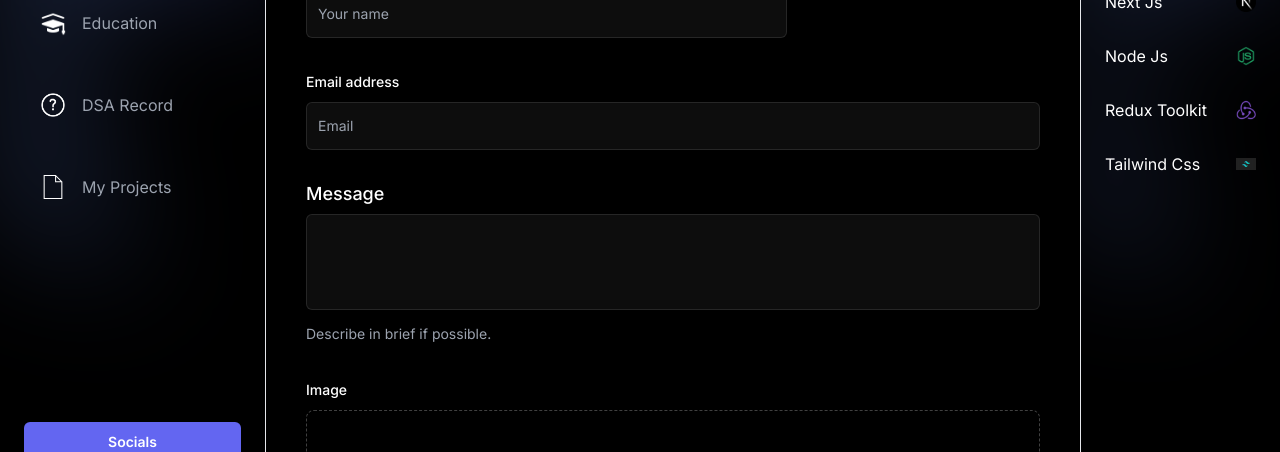
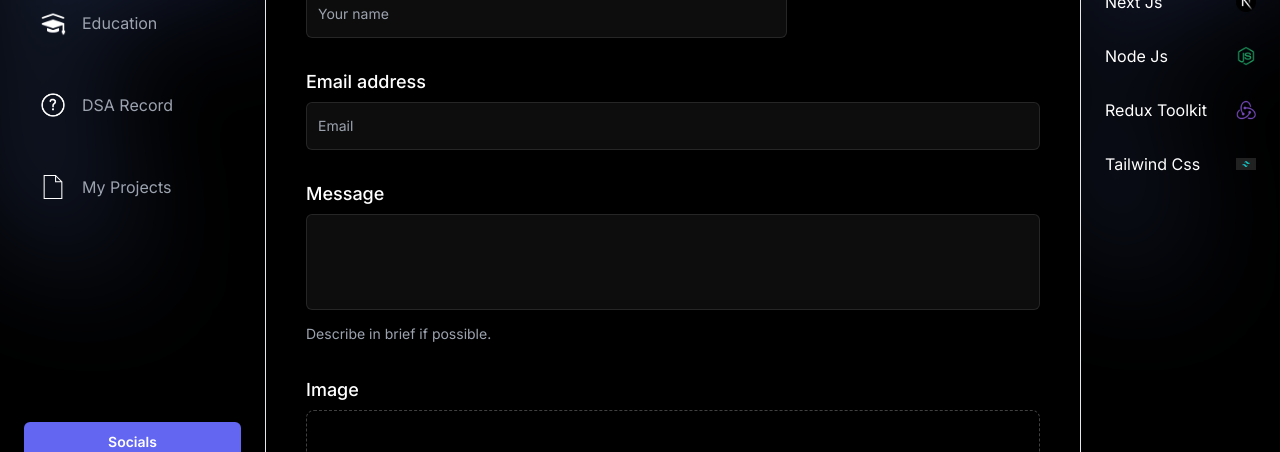
Before and after one commit to DeepanshuAgarwal999/MyPortfolio, a Next.js app: page /connect in a window 1280 px wide. Shown: the part 314-766 px from the top of the page. Built offline with nearby package versions, Linux system fonts and the light colour scheme; grey boxes are pictures that could not be loaded.

Commit message:
fix nav issue

```diff
--- a/src/app/(root)/connect/page.jsx
+++ b/src/app/(root)/connect/page.jsx
@@ -60,7 +60,7 @@ export default function ConnectPage() {
               <div className="sm:col-span-4">
                 <label
                   htmlFor="email"
-                  className="block text-sm font-medium leading-6 text-white"
+                  className="block text-lg font-medium leading-6 text-white"
                 >
                   Email address
                 </label>
@@ -103,7 +103,7 @@ export default function ConnectPage() {
             <div className="col-span-full">
               <label
                 htmlFor="cover-photo"
-                className="block text-sm font-medium leading-6 text-white"
+                className="block text-lg font-medium leading-6 text-white"
               >
                 Image
               </label>
--- a/src/components/shared/LeftSidebar.tsx
+++ b/src/components/shared/LeftSidebar.tsx
@@ -21,9 +21,10 @@ const LeftSidebar = () => {
               href={item.route}
               className={`${
                 isActive
-                  ? " text-white bg-[#7f8cff] rounded-3xl"
+                  ? " text-white rounded-3xl"
                   : "text-gray-400 hover:text-white hover:bg-slate-900 rounded-3xl"
               } flex justify-start items-center gap-4 bg-transparent p-4`}
+              style={{ backgroundColor: isActive ? "#818CF8" : "" }}
             >
               <Image
                 src={item.imgURL}
```
